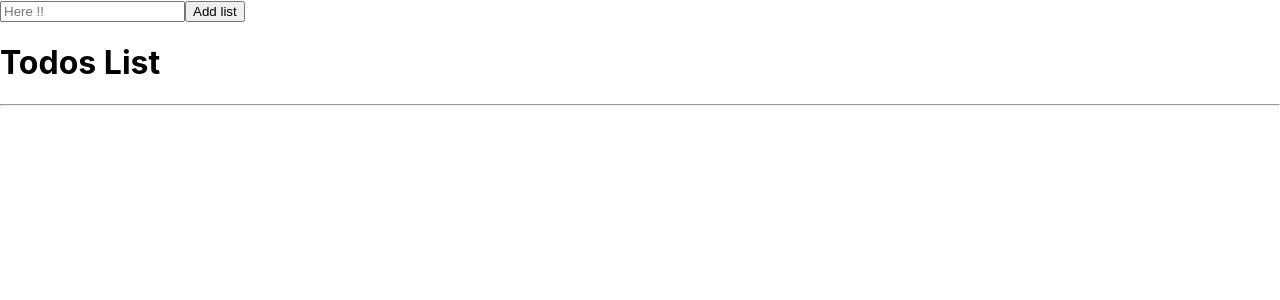
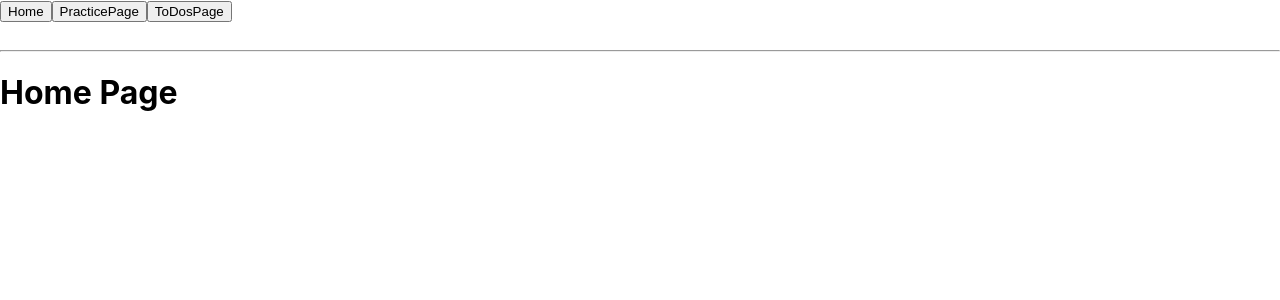
Before and after one commit to jwseo4074/movieWeb, a React (Create React App) app in the folder my-app/: page / in a window 1280 px wide. Shown: the top 300 px of the page. Built offline with nearby package versions, Linux system fonts and the light colour scheme.

Commit message:
Refactoring using router - pagination

```diff
--- a/my-app/package.json
+++ b/my-app/package.json
@@ -8,6 +8,7 @@
     "@testing-library/user-event": "^13.5.0",
     "react": "^18.1.0",
     "react-dom": "^18.1.0",
+    "react-router-dom": "^6.3.0",
     "react-scripts": "5.0.1",
     "web-vitals": "^2.1.4"
   },
--- a/my-app/src/App.js
+++ b/my-app/src/App.js
@@ -1,12 +1,22 @@
 import React from 'react';
+
+import HomePage from './HomePage';
 import PracticePage from './PracticePage';
 import ToDosPage from './ToDosPage';
+import Header from './Header';
+import { BrowserRouter as Router, Route, Routes } from 'react-router-dom';
 
 function App() {
 	return (
 		<div className="App">
-			{/* <PracticePage /> */}
-			<ToDosPage />
+			<Router>
+				<Header />
+				<Routes>
+					<Route path="/" element={<HomePage />} />
+					<Route path="/practicepage" element={<PracticePage />} />
+					<Route path="/todospage" element={<ToDosPage />} />
+				</Routes>
+			</Router>
 		</div>
 	);
 }
--- /dev/null
+++ b/my-app/src/Header.jsx
@@ -0,0 +1,28 @@
+import React from 'react';
+import HomePage from './HomePage';
+import PracticePage from './PracticePage';
+import ToDosPage from './ToDosPage';
+import { Link } from 'react-router-dom';
+
+function Header() {
+	return (
+		<>
+			<Link to="/">
+				<button>Home</button>
+			</Link>
+
+			<Link to="/practicepage">
+				<button>PracticePage</button>
+			</Link>
+
+			<Link to="/todospage">
+				<button>ToDosPage</button>
+			</Link>
+			<br />
+			<br />
+			<hr />
+		</>
+	);
+}
+
+export default Header;
--- /dev/null
+++ b/my-app/src/HomePage.jsx
@@ -0,0 +1,7 @@
+import React from 'react';
+
+const HomePage = () => {
+	return <h1>Home Page</h1>;
+};
+
+export default HomePage;
```
Also changed, not shown: 1 other file (tests, documents, lock files or other folders).
